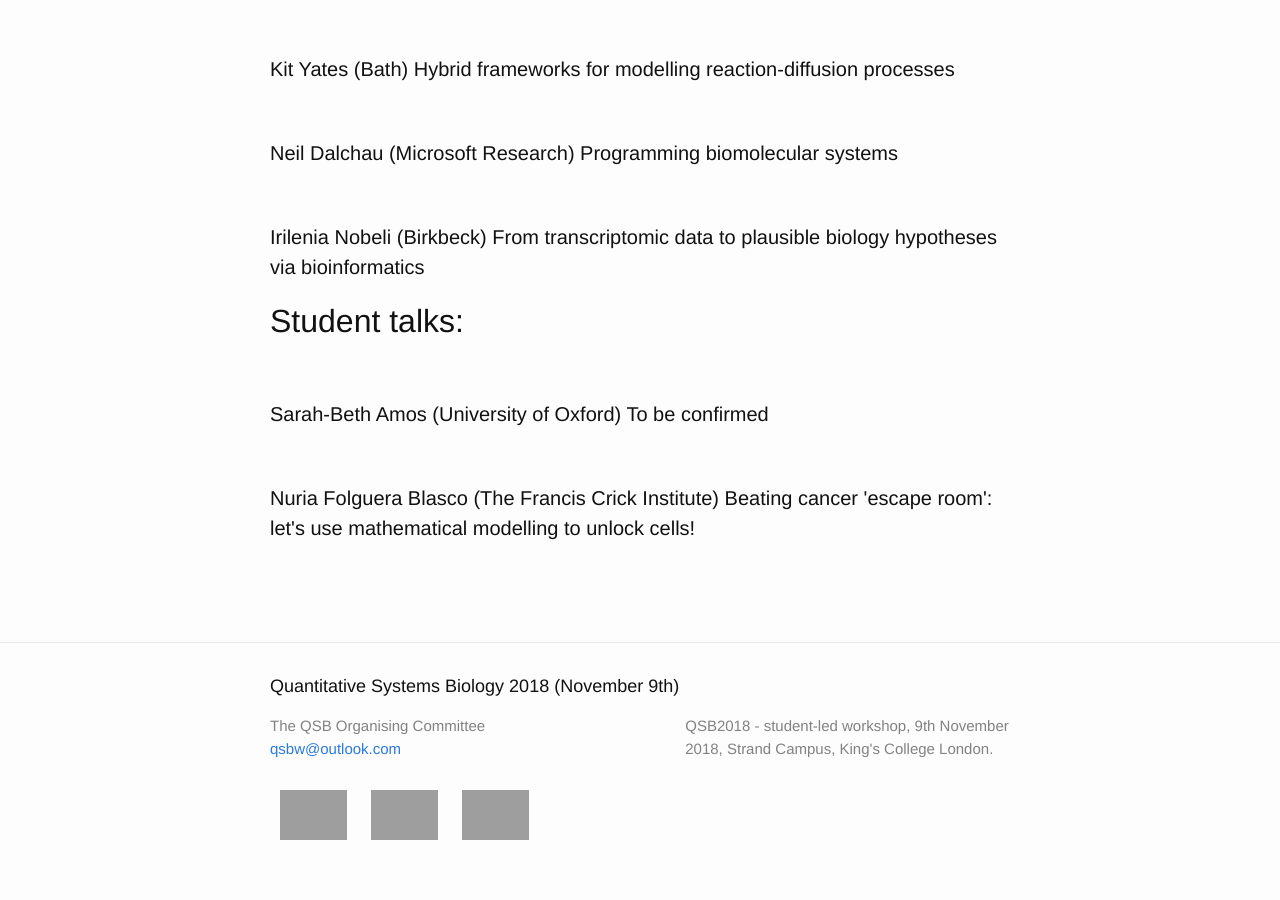
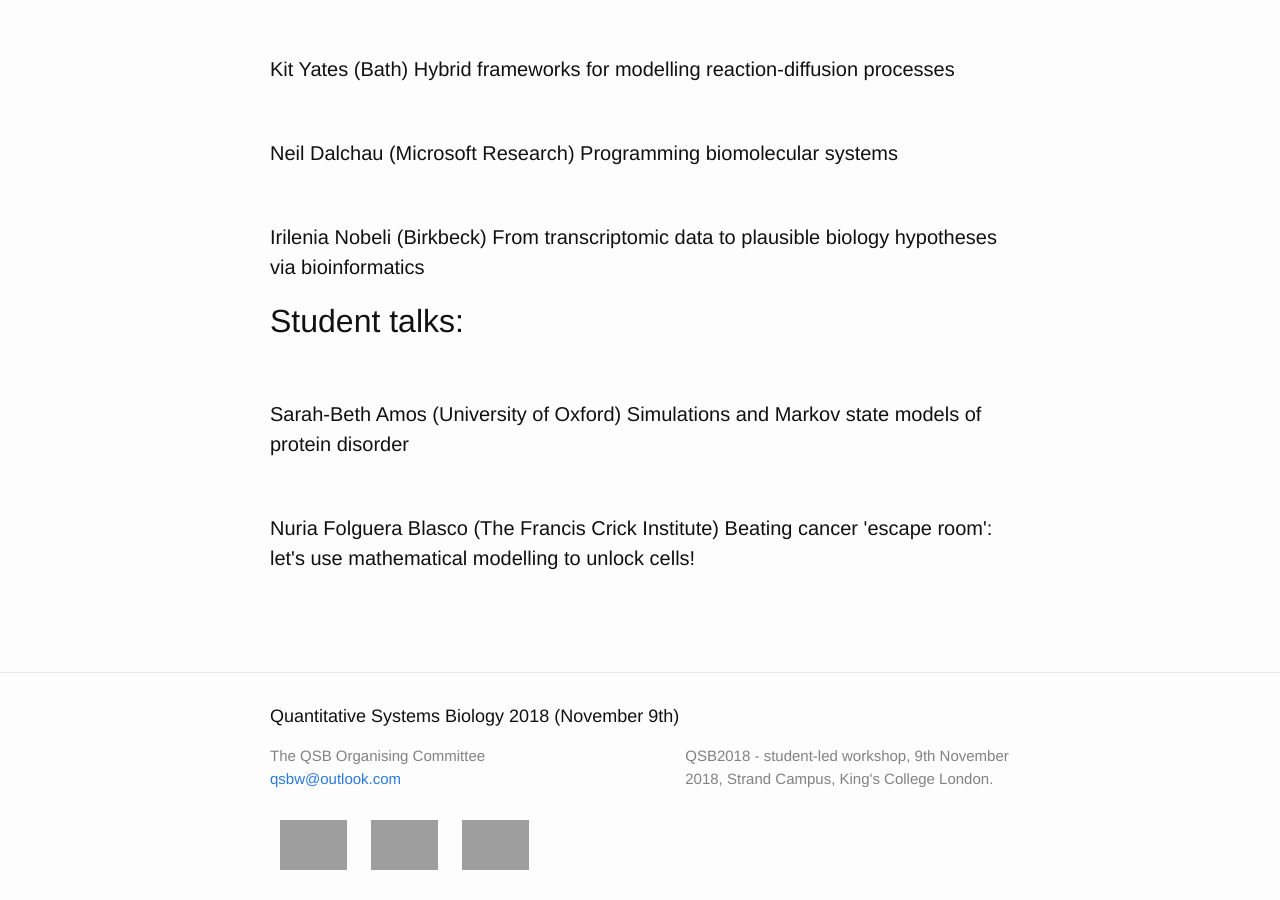
Before and after one commit to qsbworkshop/qsb2019, a Jekyll site: the page built from docs/talks.md, in a window 1280 px wide and 900 px high, scrolled down 1233 px. Built offline with Jekyll 4.4.1, drawn with Linux system fonts in a browser that asks for light colours; before the commit the page ends 2103 px from its top, so only the background shows below that.

Commit message:
Update Sarah-Beth

```diff
--- a/docs/talks.md
+++ b/docs/talks.md
@@ -26,7 +26,7 @@ permalink: /talks/
 
 <h2>Student talks:</h2>
 <br>
-<h4>Sarah-Beth Amos (University of Oxford)	To be confirmed</h4>
+<h4>Sarah-Beth Amos (University of Oxford)	Simulations and Markov state models of protein disorder</h4>
 <br>
 <h4>Nuria Folguera Blasco (The Francis Crick Institute)	Beating cancer 'escape room': let's use mathematical modelling to unlock cells!</h4>
 <br>
```
